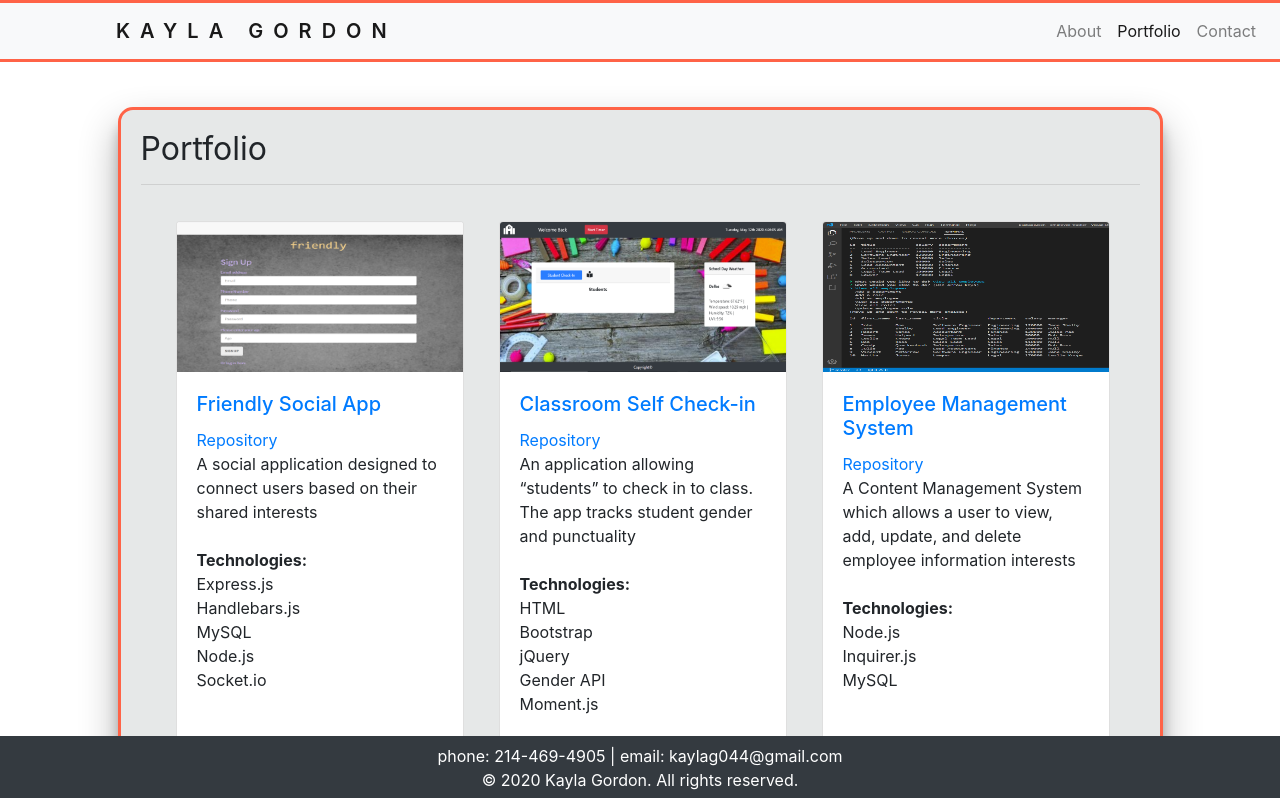
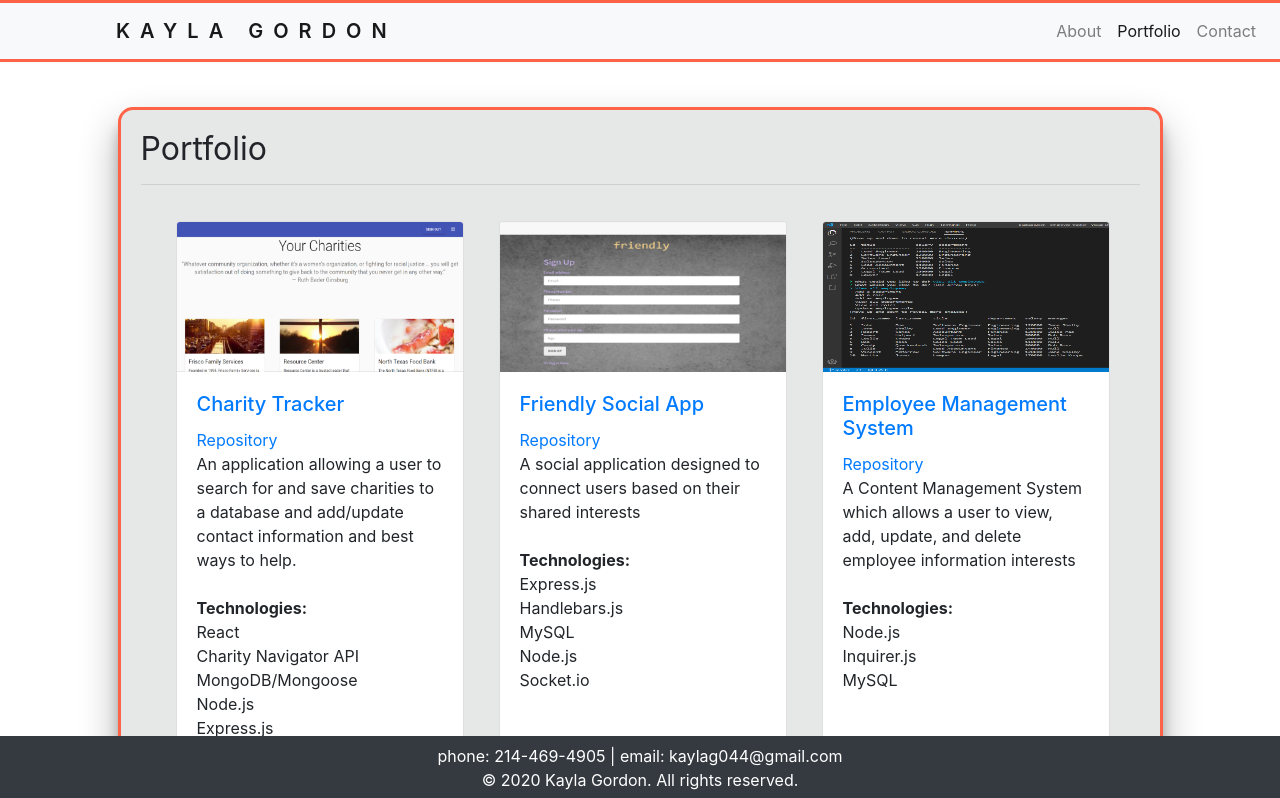
Before and after one commit to kayla8693/my-portfolio-react, a React (Create React App) app in the folder client/: page /portfolio in a window 1280 px wide. Shown: the top 798 px of the page. Built offline with nearby package versions, Linux system fonts and the light colour scheme; grey boxes are pictures that could not be loaded.

Commit message:
added charity-tracker to portfolio pg

```diff
--- a/client/src/App.css
+++ b/client/src/App.css
@@ -52,7 +52,7 @@ body .container {
 }
 
 .icon {
-  width: 100%;
+  /* width: 100%; */
   display: flex;
   font-size: 3rem;
   margin: 60px auto 60px auto;
@@ -81,7 +81,7 @@ body .container {
   border-top: none;
   position: relative;
   float: left;
-  height: 525px;
+  height: 550px;
 }
 
 .image {
--- a/client/src/App.js
+++ b/client/src/App.js
@@ -5,17 +5,19 @@ import 'bootstrap/dist/css/bootstrap.min.css';
 import Main from "./components/Main";
 import Header from "./components/Header";
 import Footer from "./components/Footer";
-import { BrowserRouter } from "react-router-dom";
+import { BrowserRouter as Router, Route } from "react-router-dom";
 
 
 function App() {
   return (
     <>
-      <BrowserRouter>
+      <Router>
         <Header fixed="top" />
         <Main />
+        <Route exact path="/mail" component={null} />
+
         <Footer />
-      </BrowserRouter>
+      </Router>
     </>
   );
 }
--- a/client/src/components/pages/About.js
+++ b/client/src/components/pages/About.js
@@ -34,8 +34,6 @@ function About() {
                 <a href="/resume/KaylaGordonResume.pdf" target="blank">
                 <i className="far fa-file icon"></i></a>
             </div>
-
-
         </div>
         </>
     );
--- a/client/src/components/pages/Contact.js
+++ b/client/src/components/pages/Contact.js
@@ -13,21 +13,11 @@ function Contact() {
         setFormData({
             ...formData,
             [name]: value
-        });
-        console.log(formData);
+        }, console.log(formData));
     }
 
-
-    // function loadBooks() {
-    //     API.getBooks()
-    //       .then(res =>
-    //         setBooks(res.data)
-    //       )
-    //       .catch(err => console.log(err));
-    //   };
-
-
-    async function handleSubmit() {
+    const handleSubmit = (event) => {
+        event.preventDefault();
         console.log(formData);
 
         axios.post("/mail", formData)
@@ -35,9 +25,6 @@ function Contact() {
             console.log(data);
         })
         .catch(err => console.log(err));
-
-
-
 
     }
 
@@ -79,10 +66,7 @@ function Contact() {
                     id="submit"
                     onClick={handleSubmit}
                 />
-
-
             </form>
-
         </>
     );
 };
--- a/client/src/projects.json
+++ b/client/src/projects.json
@@ -1,6 +1,23 @@
 [
     {
         "id": 1,
+        "title": "Charity Tracker",
+        "deployed": "https://charity-wowness.herokuapp.com/",
+        "repo": "https://github.com/kayla8693/charity-tracker",
+        "image": "charity.png",
+        "description": "An application allowing a user to search for and save charities to a database and add/update contact information and best ways to help.",
+        "techs": [
+            "React",
+            "Charity Navigator API",
+            "MongoDB/Mongoose",
+            "Node.js",
+            "Express.js",
+            "bcrypt",
+            "Material-UI"
+        ]
+    },
+    {
+        "id": 2,
         "title": "Friendly Social App",
         "deployed": "https://friendly-2020.herokuapp.com/",
         "repo": "https://github.com/kayla8693/friendly",
@@ -12,21 +29,6 @@
             "MySQL",
             "Node.js",
             "Socket.io"
-        ]
-    },
-    {
-        "id": 2,
-        "title": "Classroom Self Check-in",
-        "deployed": "https://kayla8693.github.io/classroom-self-checkin",
-        "repo": "https://github.com/kayla8693/classroom-self-checkin",
-        "image": "classroom.png",
-        "description": "An application allowing “students” to check in to class. The app tracks student gender and punctuality",
-        "techs": [
-            "HTML",
-            "Bootstrap",
-            "jQuery",
-            "Gender API",
-            "Moment.js"
         ]
     },
     {
```
Also changed, not shown: client/public/images/charity.png (added), 1 other file (tests, documents, lock files or other folders).
